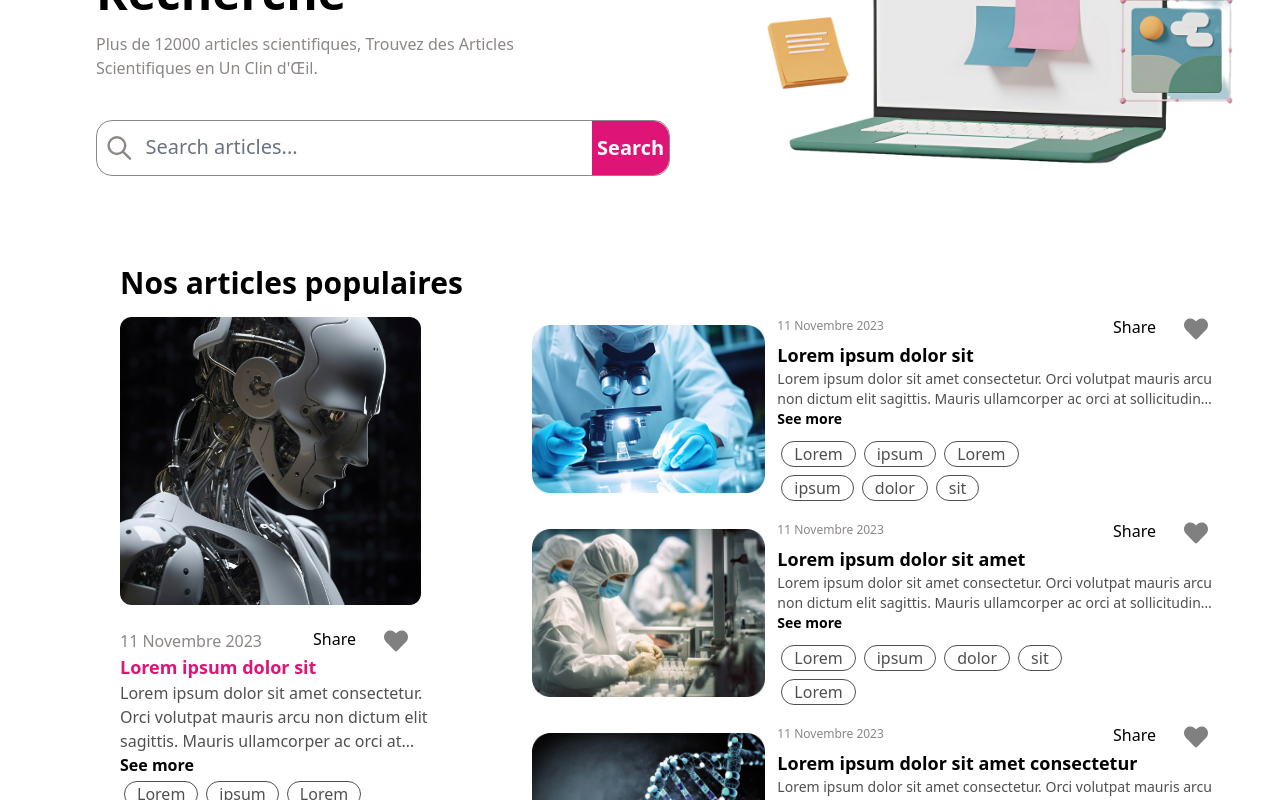
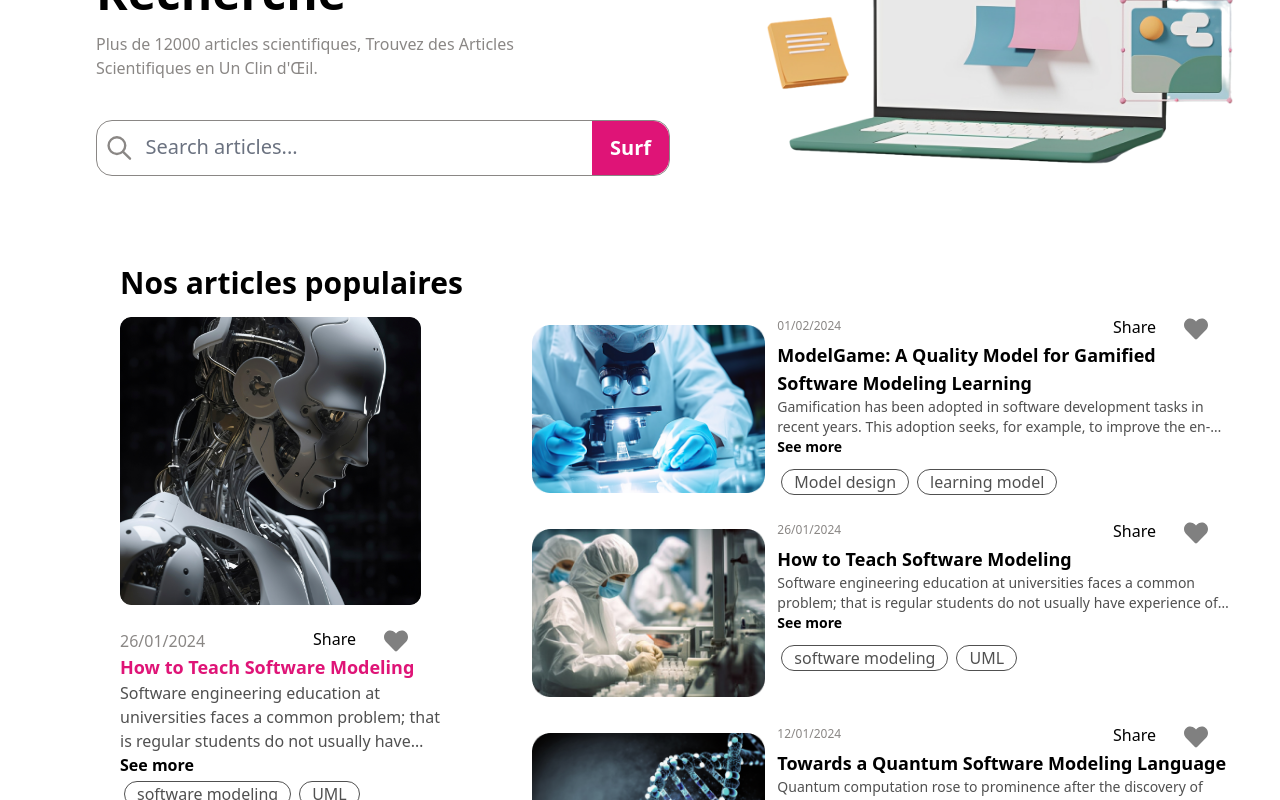
Before and after one commit to TahriSamarIrfane/TP_IGL, a React (Vite) app in the folder TP_IGL_Front-end/: page /user in a window 1280 px wide. Shown: the part 320-1120 px from the top of the page. Built offline with nearby package versions, Linux system fonts and the light colour scheme; some icons are missing; what tailwindcss-gradient would draw is missing.

Commit message:
some changes in the front end pages

```diff
--- a/TP_IGL_Front-end/src/App.jsx
+++ b/TP_IGL_Front-end/src/App.jsx
@@ -56,7 +56,12 @@ function App() {
         <Route path="/Moderateur" element={<Moderateur />} />
         <Route path="/ModererArticle" element={<ModérerArticle />} />
         <Route path="/ModererArticle/:id" element={<ModérerArticle />} />
-        <Route path="/HomeGuests" element={<HomeGuests />} />
+        <Route path="/HomeGuests" element={
+          <>
+          <NavBarGuest/>
+        <HomeGuests />
+        <FooterGeust/>
+        </>} />
         <Route path="/Result" element={<Result />} />
         <Route path="/Article/:id" element={<Article />} />
         <Route path="/Admin" element={<Admin />} />
--- a/TP_IGL_Front-end/src/components/HomeGuests.jsx
+++ b/TP_IGL_Front-end/src/components/HomeGuests.jsx
@@ -137,8 +137,8 @@ const HomeGuests = () => {
                   Inscrivez-vous et Plonger dans le Monde de la Science.</p>
                   </div >
                   <div className='relative'>
-                  <img className='h-60 line1-width lg:splach lg:mt-5' src={BlackSplash} alt=""/>
-                  <div className='flex  space-x-44 lg:space-x-72'>
+                  <img className='h-60 line1-width  lg:mt-5' src={BlackSplash} alt=""/>
+                  <div className='flex  space-x-44 md:space-x-72'>
 
                   <Link to="/SignIn" className="text-lg mt-3 ml-3 md:ml-16 bg-darkPink font-Segoe rounded-3xl py-2 px-3 text-pink font-bold absolute top-0 left-0 lg:ml-32">Se Connecter</Link>
                   <Link to="/SignUp" className="text-lg mt-3 bg-pink font-Segoe rounded-3xl py-2 px-7 text-darkPink font-bold absolute top-0 left-0 ">S’Inscrire</Link>
--- a/TP_IGL_Front-end/src/components/HomeUsers.jsx
+++ b/TP_IGL_Front-end/src/components/HomeUsers.jsx
@@ -23,7 +23,7 @@ import woman2 from'../assets/images/woman2.png';
 import man1 from'../assets/images/man1.png';
 import FAQ from'../assets/images/FAQ.png';
 import BlackSplash2 from'../assets/images/BlackSplash2.png';
-import email from '../assets/icons/@.png';
+import emailPic from '../assets/icons/@.png';
 import telephone from '../assets/icons/telephone.png';
 import quePensiezVous from'../assets/images/QuePensiez-Vous.png';
 import bird from'../assets/images/bird.png';
@@ -131,15 +131,14 @@ const handleCommentChange = (event) => {
 
 const handleSubmitFeedback = async () => {
   try {
-    const username = 'boutylao';
-    const password = '1234567';
+    const username = 'samar';
+    const password = 'pbkdf2_sha256$720000$wdBPDAtPa5VA8VENgRYmT2$ZNU2MAcEQEuD68YK9s3d91TpoXrA7bQvjJRf7HowzyA=';
 
     const basicAuthCredentials = btoa(`${username}:${password}`);
     const response = await fetch(`${apiurl}/submit-feedback/`, {
       method: 'POST',
       headers: {
         'Content-Type': 'application/json',
-        'Authorization': `Basic ${basicAuthCredentials}`,
       },
       body: JSON.stringify({
         stars: rating,
@@ -251,7 +250,7 @@ const handleSearch = () => {
                     <button className=' ml-auto bg-darkPink h-full w-24 rounded-tr-2xl rounded-br-2xl'
                     onClick={handleSearch}
                     >
-                    <h2 className='text-white font-bold text-xl'>Search </h2>
+                    <h2 className='text-white font-bold text-xl'>Surf</h2>
                     </button>
                  </div>
                   </div >
@@ -561,7 +560,7 @@ const handleSearch = () => {
 
 
          {/* Que Pensiez-Vous ?   ------CONTACT-US--------*/}
-     <div class="flex flex-col items-center justify-center">
+     <div class="flex flex-col items-center justify-center " id="contact">
 
 <div className="bg-white flex flex-col  md:flex-row-reverse  items-center justify-between ">
 
@@ -573,7 +572,7 @@ const handleSearch = () => {
           <div className=''>
             <h className='absolute mx-8 top-8 right-0 text-4xl lg:text-4xl md:text-2xl  font-Segoe py-2 px-7 lg:px-7 lg:top-8 md:px-2 md:top-1 text-white font-bold  '>Contactez-nous</h>
             <div className='absolute flex flex-row mx-16 top-24 lg:top-24 lg:mx-16 md:top-10 md:mx-10'>
-            <img className='w-5 h-5 mt-2 mr-1' src={email} alt=""/>
+            <img className='w-5 h-5 mt-2 mr-1' src={emailPic} alt=""/>
             <h className=' mb-3 font-Segoe text-white font-bold text-2xl lg:text-2xl md:text-1xl '>Email :</h>
             </div>
             <h className='absolute mx-20 top-32 lg:top-32 lg:mx-20 mb-3 font-Segoe text-white md:text-1xl md:top-16 md:mx-14'>Surfey@gmail.com</h>
@@ -733,54 +732,54 @@ const faq1 = [
 
 // For the big articles
 const bigArticle =
-  {
-      Date:`11 Novembre 2023`,
-      title:`Lorem ipsum dolor sit `,
-      photo:science3,
-      cle:['Lorem','ipsum','Lorem','ipsum','dolor','sit',],
-      article:` Lorem ipsum dolor sit amet consectetur. Orci volutpat mauris arcu non dictum elit sagittis. Mauris ullamcorper ac orci at sollicitudin integer tortor. Eget lacus est in  PlusLorem ipsum dolor sit amet consectetur. Orci volutpat mauris arcu non dictum elit sagittis. Mauris ullamcorper ac orci at sollicitudin integer tortor. Eget lacus est in duis vitae et..        `,
-  };
+{
+  Date:`26/01/2024`,
+  title:`How to Teach Software Modeling`,
+  photo:science2,
+  cle:['software modeling','UML'],
+  article:`Software engineering education at universities faces a common problem; that is regular students do not usually have experience of developing software for practical use and thus are not motivated for software engineering aiming at high quality software production by a project team or a persistent organization. Software projects `,
+};
 
 // For articles
 const data = [
     {
-        Date:`11 Novembre 2023`,
-        title:`Lorem ipsum dolor sit `,
+        Date:`01/02/2024`,
+        title:`ModelGame: A Quality Model for Gamified Software Modeling Learning `,
         photo:science3,
-        cle:['Lorem','ipsum','Lorem','ipsum','dolor','sit',],
-        article:` Lorem ipsum dolor sit amet consectetur. Orci volutpat mauris arcu non dictum elit sagittis. Mauris ullamcorper ac orci at sollicitudin integer tortor. Eget lacus est in  PlusLorem ipsum dolor sit amet consectetur. Orci volutpat mauris arcu non dictum elit sagittis. Mauris ullamcorper ac orci at sollicitudin integer tortor. Eget lacus est in duis vitae et..        `,
+        cle:['Model design','learning model',],
+        article:`Gamification has been adopted in software development tasks in recent years. This adoption seeks, for example, to improve the en- gagement of developers while creating UML models or writing code. Empirical studies [7, 9, 14] report that UML models suffer from incompleteness and inconsistency problems. Lange [14] rein- forces that these defects bring potential risks that can cause mis- interpretation and communication failure, representing a risk to `,
     },
 
     {
-        Date:`11 Novembre 2023`,
-        title:`Lorem ipsum dolor sit amet `,
+        Date:`26/01/2024`,
+        title:`How to Teach Software Modeling`,
         photo:science2,
-        cle:['Lorem','ipsum','dolor','sit','Lorem'],
-        article:` Lorem ipsum dolor sit amet consectetur. Orci volutpat mauris arcu non dictum elit sagittis. Mauris ullamcorper ac orci at sollicitudin integer tortor. Eget lacus est in  PlusLorem ipsum dolor sit amet consectetur. Orci volutpat mauris arcu non dictum elit sagittis. Mauris ullamcorper ac orci at sollicitudin integer tortor. Eget lacus est in duis vitae et..        `,
+        cle:['software modeling','UML'],
+        article:`Software engineering education at universities faces a common problem; that is regular students do not usually have experience of developing software for practical use and thus are not motivated for software engineering aiming at high quality software production by a project team or a persistent organization. Software projects `,
     },
 
     {
-        Date:`11 Novembre 2023`,
-        title:`Lorem ipsum dolor sit amet consectetur`,
+        Date:`12/01/2024`,
+        title:`Towards a Quantum Software Modeling Language`,
         photo:science1,
-        cle:['Lorem','ipsum','dolor','sit','Lorem'],
-        article:` Lorem ipsum dolor sit amet consectetur. Orci volutpat mauris arcu non dictum elit sagittis. Mauris ullamcorper ac orci at sollicitudin integer tortor. Eget lacus est in  PlusLorem ipsum dolor sit amet consectetur. Orci volutpat mauris arcu non dictum elit sagittis. Mauris ullamcorper ac orci at sollicitudin integer tortor. Eget lacus est in duis vitae et..        `,
+        cle:['quantum computing','UML','software engineering'],
+        article:`Quantum computation rose to prominence after the discovery of quantum algorithms[5, 7] that can efficiently perform tasks that are intractable classically. These discoveries propelled research and interest in quantum computation. Today, there exists prototype`,
     },
 
     {
-        Date:`11 Novembre 2023`,
-        title:`Lorem ipsum dolor sit amet `,
+        Date:`28/12/2023`,
+        title:`Numerical computing in engineering mathematics`,
         photo:science2,
-        cle:['Lorem','ipsum','dolor','sit','Lorem'],
-        article:` Lorem ipsum dolor sit amet consectetur. Orci volutpat mauris arcu non dictum elit sagittis. Mauris ullamcorper ac orci at sollicitudin integer tortor. Eget lacus est in  PlusLorem ipsum dolor sit amet consectetur. Orci volutpat mauris arcu non dictum elit sagittis. Mauris ullamcorper ac orci at sollicitudin integer tortor. Eget lacus est in duis vitae et..        `,
+        cle:['engineering mathematics','Industry 4.0'],
+        article:`The 4th Industrial Revolution has had a dramatic impact on the engineering profession. The modern technologies such as artificial intelligence, the internet of things, and advanced robotics have altered engineering systems and processes. To- day’s engineers are expected to be able to leverage these`,
     },
 
     {
-        Date:`11 Novembre 2023`,
-        title:`Lorem ipsum dolor sit amet consectetur`,
+        Date:`20/12/2023`,
+        title:`A Prototype Implementation of an Orthographic Software Modeling Environment`,
         photo:science1,
-        cle:['Lorem','ipsum','dolor','sit','Lorem'],
-        article:` Lorem ipsum dolor sit amet consectetur. Orci volutpat mauris arcu non dictum elit sagittis. Mauris ullamcorper ac orci at sollicitudin integer tortor. Eget lacus est in  PlusLorem ipsum dolor sit amet consectetur. Orci volutpat mauris arcu non dictum elit sagittis. Mauris ullamcorper ac orci at sollicitudin integer tortor. Eget lacus est in duis vitae et..        `,
+        cle:['View-based Modeling','Orthographic Software Modeling'],
+        article:`Orthographic Software Modeling (OSM) is a view-centric software engineering approach that aims to leverage the or- thographic projection metaphor used in the visualization of physical objects to visualize software systems. Although the general concept of OSM does not prescribe specific sets of views, a concrete OSM environment has to be specific about`,
     },
 
 ]
--- a/TP_IGL_Front-end/src/components/NavBar.jsx
+++ b/TP_IGL_Front-end/src/components/NavBar.jsx
@@ -57,12 +57,12 @@ const NavBar =() =>{
       spy={scrollOptions ? scrollOptions.spy : true}
       smooth={scrollOptions ? scrollOptions.smooth : true}
       offset={scrollOptions ? scrollOptions.offset : -100}
-      className='block text-base text-white hover:text-[#FBC5DB] font-Tahoma ml-4'
+      className='block text-base text-white hover:text-[#FBC5DB] font-Tahoma ml-4 cursor-pointer'
     >
       {link}
     </ScrollLink>
   ) : (
-    <RouterLink key={path} to={path} className='block text-base text-white hover:text-[#FBC5DB] font-Tahoma ml-4'>
+    <RouterLink key={path} to={path} className='block text-base text-white hover:text-[#FBC5DB] font-Tahoma ml-4 '>
       {link}
     </RouterLink>
   )
@@ -113,7 +113,7 @@ const NavBar =() =>{
         {link}
       </ScrollLink>
     ) : (
-      <RouterLink key={path} to={path} className='block text-base text-white hover:text-[#FBC5DB] font-Tahoma ml-4'>
+      <RouterLink key={path} to={path} className='block text-base text-white hover:text-[#FBC5DB] font-Tahoma ml-4 cursor-pointer'>
         {link}
       </RouterLink>
     )
--- a/TP_IGL_Front-end/src/components/NavBarGeust.jsx
+++ b/TP_IGL_Front-end/src/components/NavBarGeust.jsx
@@ -61,7 +61,7 @@ const NavBarGuest =() =>{
         {
          /* we generate li by mapping the list ot items*/
         items.map(({link,path}) =><Link to={path} spy={true} smooth={true}
-        offset={-100} key={path} className='block text-base text-white hover:text-[#FBC5DB]
+        offset={-100} key={path} className='block text-base text-white hover:text-[#FBC5DB] cursor-pointer
         font-Tahoma '>{link}</Link>)
          }
       </ul>
--- a/TP_IGL_Front-end/src/components/ProfileAdminMod.jsx
+++ b/TP_IGL_Front-end/src/components/ProfileAdminMod.jsx
@@ -33,8 +33,8 @@ const ProfileAdminMod = () => {
 
       <div className='flex flex-row p-2 justify-between mt-4 '>
           <div  className='flex flex-row  justify-start space-y-2 space-x-3'>
-          <img  src={logo} style={{borderRadius:'50%', height:'40px',width:'40px',objectFit:'cover'}} alt='/'/>
-          <h className='md:hidden lg:block  font-bold text-gray-600 text-xl'>Surfey</h>
+          <img  src={logo} style={{ height:'32px',width:'32px',objectFit:'cover'}} alt='/' className=' mt-1'/>
+          <h className='md:hidden lg:block  font-bold text-gray-600 text-xl mb-5'>Surfey</h>
           </div>
 
         </div>
--- a/TP_IGL_Front-end/src/components/ProfileUser.jsx
+++ b/TP_IGL_Front-end/src/components/ProfileUser.jsx
@@ -7,7 +7,7 @@ import { MdOutlinePersonOutline } from "react-icons/md";
 import { LuKeyRound } from "react-icons/lu";
 import { LuLogOut } from "react-icons/lu";
 import { MdOutlineKeyboardBackspace } from "react-icons/md";
-import { saveUser,getUser } from '../userStorage.jsx';
+import { saveUser,getUser } from '../userStorage';
 import { MdOutlineDeleteForever } from "react-icons/md";
 import { Link } from 'react-router-dom';
 
@@ -160,6 +160,7 @@ const handleSubmits = (e) => {
   });
 
 };
+
 
 const fetchUserData = async () => {
   try {
--- a/TP_IGL_Front-end/src/components/Result.jsx
+++ b/TP_IGL_Front-end/src/components/Result.jsx
@@ -12,17 +12,13 @@ import { Link } from 'react-router-dom';
 import { useNavigate } from 'react-router-dom';
 
 //import images
-import science4 from'../assets/images/science4.png';
-import science3 from'../assets/images/science3.png';
-import science2 from'../assets/images/science2.png';
-import science1 from'../assets/images/science1.png';
 import { IoClose } from "react-icons/io5";
 import { GoPlus } from "react-icons/go";
 import { IoFilter } from "react-icons/io5";
 import { MdKeyboardArrowDown } from "react-icons/md";
 import { FaFilePdf } from "react-icons/fa6";
 import { useLocation } from "react-router-dom";
-
+import science3 from'../assets/images/science3.png';
 
 const Result = () => {
 
@@ -56,7 +52,7 @@ useEffect(() => {
 
 const [startDate, setStartDate] = useState(null);
 const [endDate, setEndDate] = useState(null);
-
+console.log("ù************************",startDate);
 
 const handleStartDateChange = (date) => {
   setStartDate(date);
@@ -78,6 +74,11 @@ const [Institutions, setInstitutions] = useState([]);
 
 const storedFavorites = JSON.parse(localStorage.getItem('favoriteIds')) || [];
 
+useEffect(() => {
+  const storedFavorites = JSON.parse(localStorage.getItem('favoriteIds')) || [];
+
+  setFavorite(storedFavorites.map(id => ({ id })));
+}, []);
 
 const toggleFavorite = async (id, index) => {
   setFavorite((prevFavorites) => {
@@ -110,7 +111,7 @@ const toggleFavorite = async (id, index) => {
     // Update localStorage with the updated favorites
     const updatedFavorites = isFavorite
       ? prevFavorites.filter((fav) => fav.id !== id)
-      : [...prevFavorites, { id, index }];
+      : [...prevFavorites, { id }];
 
     localStorage.setItem('favoriteIds', JSON.stringify(updatedFavorites.map((fav) => fav.id)));
 
@@ -118,6 +119,7 @@ const toggleFavorite = async (id, index) => {
     return updatedFavorites;
   });
 };
+
 
 
 
@@ -166,10 +168,23 @@ filteredResults = filteredResults.filter(result => {
   }));
 });
 
-// Apply date range filter
+/* Apply date range filter
 filteredResults = filteredResults.filter(result => {
   const articleDate = new Date(result._source?.Date.split('/').reverse().join('-'));
   return (!startDate || articleDate >= startDate) && (!endDate || articleDate <= endDate);
+});*/ //the format dd/mm/yyyy
+
+// Apply date range filter
+filteredResults = filteredResults.filter(result => {
+  const articleDate = new Date(result._source?.Date);
+
+  // Format the articleDate to dd-mm-yyyy
+  const formattedDate = `${articleDate.getDate().toString().padStart(2, '0')}-${(articleDate.getMonth() + 1).toString().padStart(2, '0')}-${articleDate.getFullYear()}`;
+console.log("------------------",formattedDate);
+  // Parse the formatted date into a new Date object
+  const parsedDate = new Date(formattedDate);
+
+  return (!startDate || parsedDate >= startDate) && (!endDate || parsedDate <= endDate);
 });
 
 
@@ -316,7 +331,7 @@ const handleNavigate = (result) => {
                           onChange={(e) => setSearchTerm(e.target.value)}
                           />
                     <button className=' ml-auto bg-darkPink h-full w-24 rounded-tr-2xl rounded-br-2xl' onClick={handleSearch}>
-                    <h2 className='text-white font-bold text-xl'>Search </h2>
+                    <h2 className='text-white font-bold text-xl'>Surf </h2>
                     </button>
                  </div>
                  </div>
@@ -365,11 +380,11 @@ const handleNavigate = (result) => {
                  {/*<FaRegHeart /> empty heartTOOOO change lateeeeeeeeeeeeeeeeeeeeeeeeeeeeeeeer */}
                  </div>
                  </div>
-                 <p className='font-bold text-lg'>{result._source.titre}</p>
+                 <p className='font-bold text-lg cursor-pointer' onClick={() => navigate(`/Article/${result._id}`, { state: { article: result._source } })}>{result._source.titre}</p>
                  <p className="line-clamp-2 text-darkGery text-sm">
                  {result._source.full_text}</p>
 
-<p className="text-black font-bold text-sm" onClick={() => navigate(`/Article/${result._id}`, { state: { article: result._source } })}>
+<p className="text-black font-bold text-sm cursor-pointer" onClick={() => navigate(`/Article/${result._id}`, { state: { article: result._source } })}>
   Voir plus
 </p>
 
@@ -399,7 +414,7 @@ const handleNavigate = (result) => {
 
                     ))
                     ) : (
-                      <p>No search results found.</p>
+                      <p>Aucun résultat de recherche trouvé.</p>
                     )}
 
 
```
Also changed, not shown: TP_IGL_Front-end/src/components/Article.jsx (+12 -8 lines), TP_IGL_Front-end/src/components/MyCollection.jsx (+13 -5 lines), 2 other files (tests, documents, lock files or other folders).
